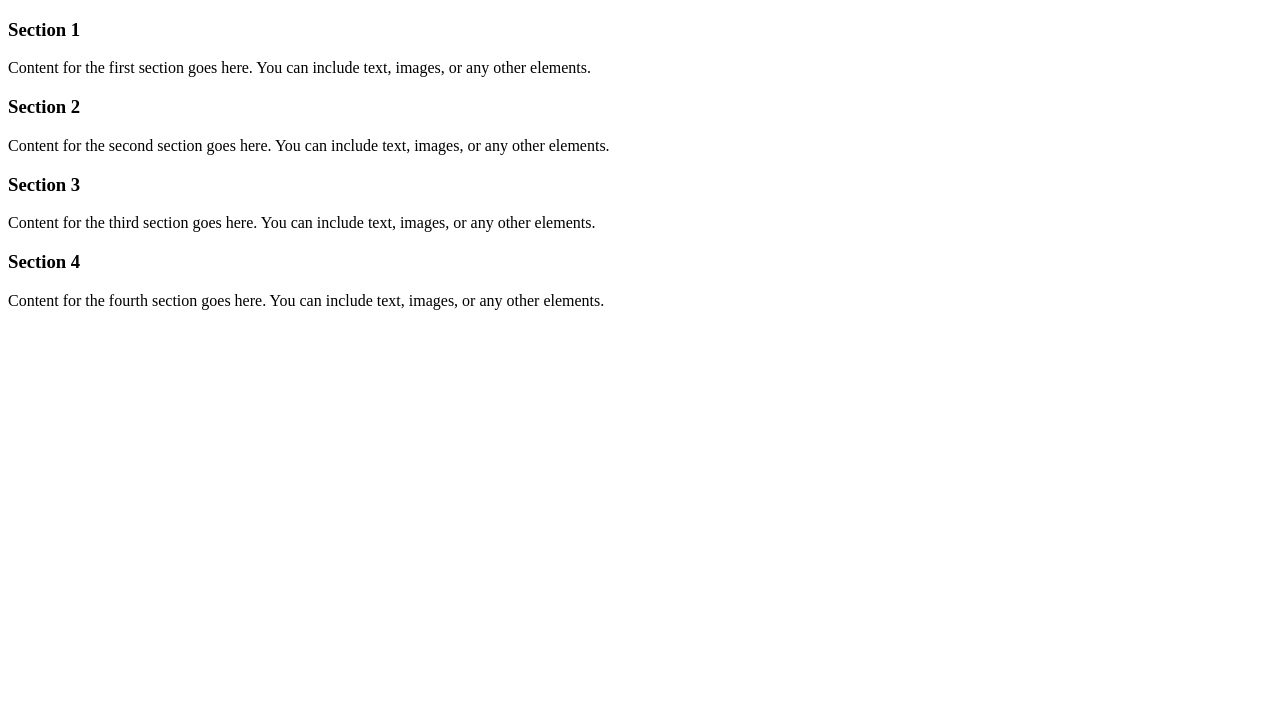
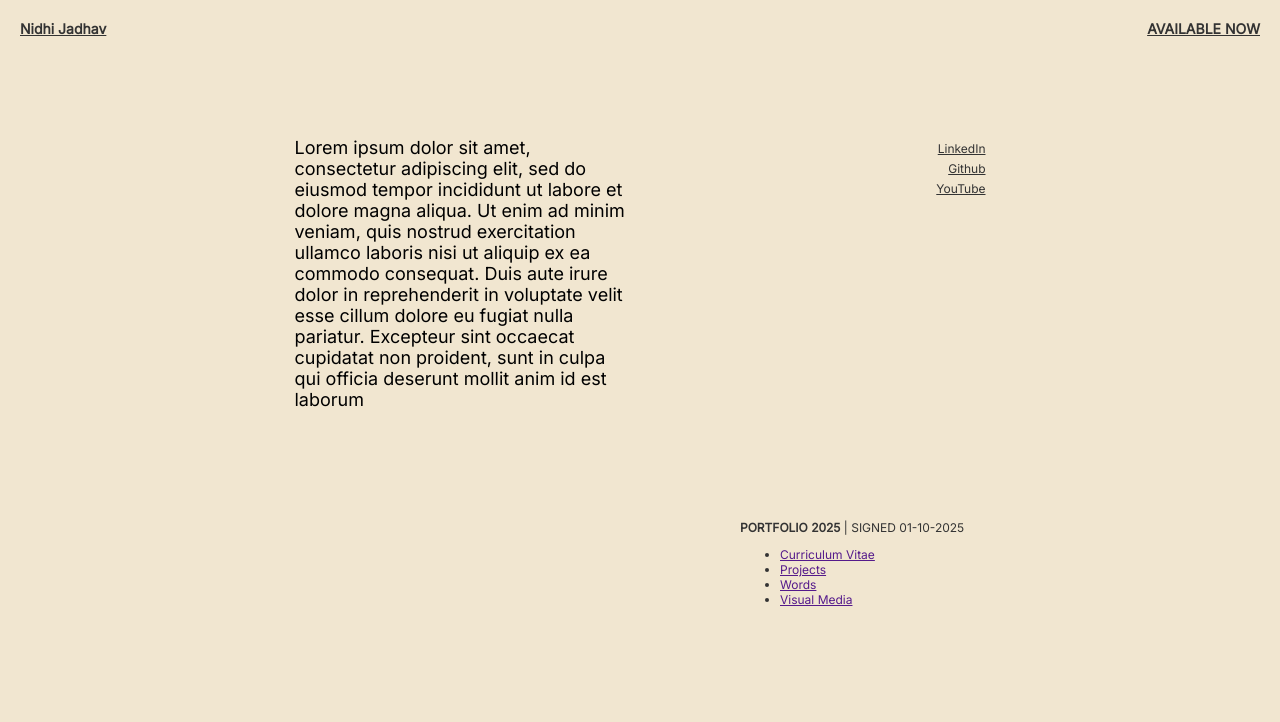
Before and after one commit to nidhijadhav/nidhijadhav.github.io, a plain HTML site: page index.html in a window 1280 px wide. Drawn offline with Linux system fonts and the light colour scheme.

Commit message:
Framework

```diff
--- a/index.html
+++ b/index.html
@@ -1,27 +1,43 @@
 <!doctype html>
 <html>
 <head>
-  <meta charset="UTF-8">
-  <meta name="viewport" content="width=device-width, initial-scale=1.0">
-  <link href="./output.css" rel="stylesheet">
+    <meta charset="UTF-8">
+    <meta name="viewport" content="width=device-width, initial-scale=1.0">
+    <link href="./style.css" rel="stylesheet">
+    <link rel="stylesheet" href="https://fonts.googleapis.com/css?family=Inter">
 </head>
 <body>
-    <div class="grid grid-cols-1 sm:grid-cols-2 gap-6 p-10 bg-gray-100">
-        <div class="bg-white p-6 rounded-lg shadow-lg">
-            <h3 class="text-xl font-semibold mb-2">Section 1</h3>
-            <p class="text-gray-700">Content for the first section goes here. You can include text, images, or any other elements.</p>
+    <div class="content">
+        <!-- INTRO -->
+        <div class="row">
+            <div class="column">
+                <a href="mailto:your-email@example.com" class="welcome">Nidhi Jadhav</a>
+                <div class="about-me">
+                    <text>Lorem ipsum dolor sit amet, consectetur adipiscing elit, sed do eiusmod tempor incididunt ut labore et dolore magna aliqua. Ut enim ad minim veniam, quis nostrud exercitation ullamco laboris nisi ut aliquip ex ea commodo consequat. Duis aute irure dolor in reprehenderit in voluptate velit esse cillum dolore eu fugiat nulla pariatur. Excepteur sint occaecat cupidatat non proident, sunt in culpa qui officia deserunt mollit anim id est laborum
+                </div>
+            </div>
+            <div class="column">
+                <a href="mailto:your-email@example.com" class="available-now">AVAILABLE NOW</a>
+                <div class="links">
+                    <a href="https://www.linkedin.com/in/nidhii-jadhav/" class="text">LinkedIn</a>
+                    <br>
+                    <a href="https://github.com/nidhijadhav" class="text">Github</a>
+                    <br>
+                    <a href="https://www.youtube.com/@nidhiijadhav" class="text">YouTube</a>
+                </div>
+            </div>
         </div>
-        <div class="bg-white p-6 rounded-lg shadow-lg">
-            <h3 class="text-xl font-semibold mb-2">Section 2</h3>
-            <p class="text-gray-700">Content for the second section goes here. You can include text, images, or any other elements.</p>
-        </div>
-        <div class="bg-white p-6 rounded-lg shadow-lg">
-            <h3 class="text-xl font-semibold mb-2">Section 3</h3>
-            <p class="text-gray-700">Content for the third section goes here. You can include text, images, or any other elements.</p>
-        </div>
-        <div class="bg-white p-6 rounded-lg shadow-lg">
-            <h3 class="text-xl font-semibold mb-2">Section 4</h3>
-            <p class="text-gray-700">Content for the fourth section goes here. You can include text, images, or any other elements.</p>
+        <div class="row">
+            <div class="portfolio">
+                <div class="text"><b>PORTFOLIO 2025</b> | SIGNED 01-10-2025 </h1>
+                <ul>
+                    <li><a href="">Curriculum Vitae</a></li>
+                    <li><a href="">Projects</a></li>
+                    <li><a href="">Words</a></li>
+                    <li><a href="">Visual Media</a></li>
+                </ul>
+
+            </div>
         </div>
     </div>
 </body>
--- a/style.css
+++ b/style.css
@@ -0,0 +1,111 @@
+* {
+    box-sizing: border-box;
+}
+
+body {
+    font-family: 'Inter', Helvetica, sans-serif; /* Use Inter font */
+    margin: 0; /* Reset default margin */
+    background-color: #F1E6D0;
+}
+
+.text {
+    font-size: 12px;
+    color: #333; /* Default text color */
+}
+
+.welcome{
+    display: block; /* Ensure it behaves like a block element */
+    font-size: 14px; /* Small font size */
+    font-weight: bold; /* Bold text */
+    text-decoration: underline; /* Underlined text */
+    text-align: left;
+    color: #333; /* Default text color */
+}
+
+.available-now {
+    display: block; /* Ensure it behaves like a block element */
+    font-size: 14px; /* Small font size */
+    font-weight: bold; /* Bold text */
+    text-decoration: underline; /* Underlined text */
+    text-align: right;
+    color: #333; /* Default text color */
+}
+
+/* Container for landing page */
+.content {
+    min-height: 100vh; /* Ensure the row takes at least full screen height */
+    padding: 10px; /* Margin for spacing */
+}
+
+/* Container for flexboxes */
+.row {
+    display: flex; /* Ensure the row takes at least full screen height */
+    height: auto; /* Allow height to adjust based on content */
+    min-height: 50vh; /* Ensure it’s at least 50% of the viewport height */
+}
+
+/* Create 2 equal columns that sit next to each other */
+.column {
+    flex: 1; /* Equal width */
+    padding: 10px;
+    display: flex; /* Use flexbox for the column */
+    flex-direction: column; /* Stack content vertically */
+    justify-content: flex-start; /* Space out content within the column */
+}
+
+.about-me {
+    max-width: 55%; /* Maximum width of the about me section */
+    width: 100%; /* Full width on smaller screens */
+    text-align: left; /* Align text to the left */
+    font-size: 18px;
+    margin-left: auto; /* Push the column to the right */
+    margin-top: 100px;
+    height: fit-content; /* Allow to grow with content */
+}
+
+.links {
+    max-width: 55%; /* Maximum width of the about me section */
+    width: 100%; /* Full width on smaller screens */
+    text-align: right; /* Align text to the left */
+    margin-right: auto; /* Push the column to the right */
+    font-size: 16px;
+    margin-top: 100px;
+    height: fit-content; /* Allow to grow with content */
+    text-align: right;
+}
+.portfolio {
+    max-width: 50%; /* Maximum width of the about me section */
+    width: 100%; /* Full width on smaller screens */
+    text-align: left; /* Align text to the left */
+    margin-left: auto; /* Push the column to the right */
+    font-size: 14px;
+    margin-bottom: auto;
+    min-height: 60%; /* At least 30% of the row container height */
+    height: fit-content; /* Allow to grow with content */
+    padding: 100px;
+}
+
+/* Style the footer */
+.footer {
+    padding: 10px;
+    text-align: center;
+}
+
+/* Responsive layout - makes the columns stack on top of each other */
+@media (max-width: 600px) {
+    .row {
+        flex-direction: column; /* Stack the columns */
+        height: auto; /* Let the height adjust to fit the content */
+        padding: 0; /* Remove padding for the row */
+    }
+
+    .about-me,
+    .links,
+    .portfolio {
+        max-width: 100%; /* Full width on smaller screens */
+        margin: 0; /* Reset all margins */
+        padding: 10px; /* Remove padding */
+        height: auto; /* Fit content */
+        text-align: left; /* Optional: Adjust alignment */
+    }
+}
```
